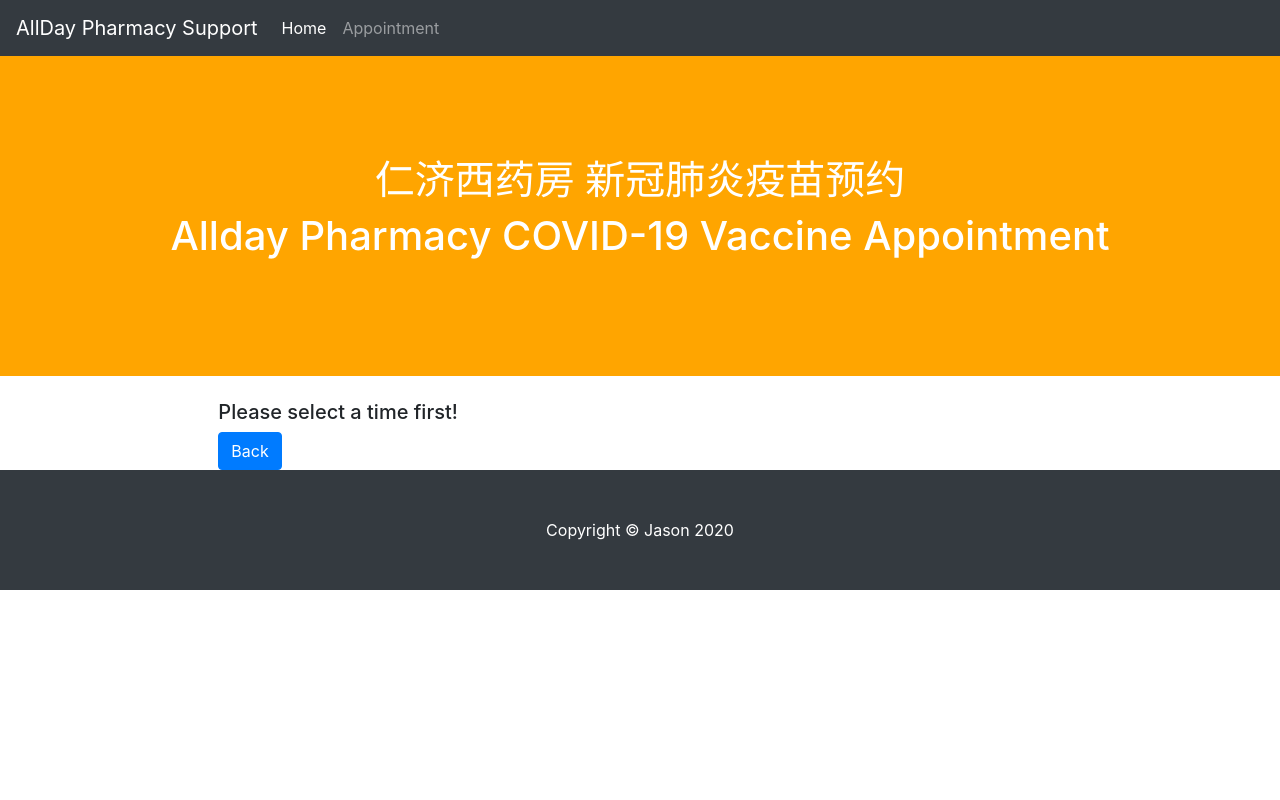
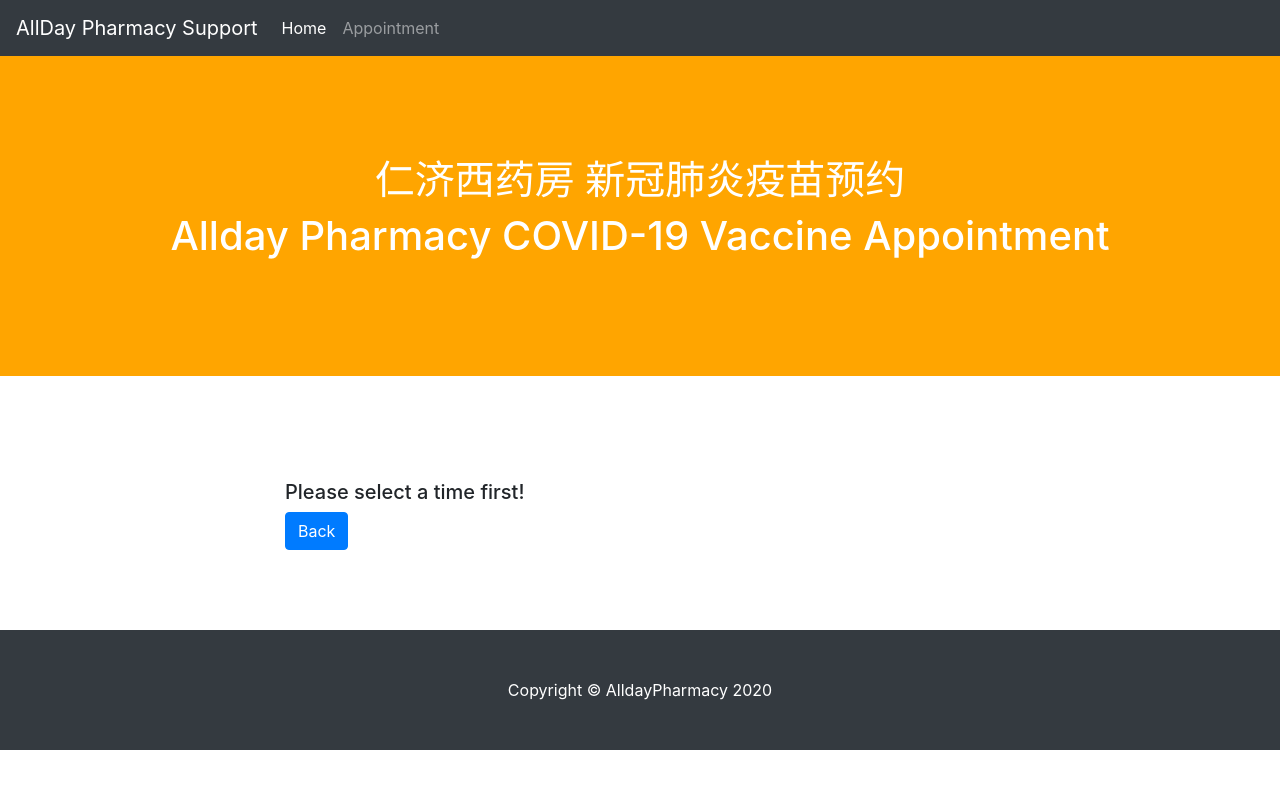
Before and after one commit to Jasonhsu6/django-appointment-vaccine, a Django app: page /confirm/ in a window 1280 px wide. Run offline with Django 3.2, Linux system fonts and the light colour scheme; some libraries are stand-ins or nearby versions.

Commit message:
fixed some UI

```diff
--- a/templates/confirmation.html
+++ b/templates/confirmation.html
@@ -1,6 +1,7 @@
 {% include "header.html" %}
 {% load waitlist_tag %}
-<div class="row">
+<section style="padding:80px 0">
+<div class="container">
     <div class="col-lg-8 mx-auto">
         <br />
         {% if request.session.schedule_date %}
@@ -22,17 +23,20 @@
                 <input type="text" class="form-control" id="last_name" name="last_name">
             </div>
             <div class="form-group">
-                <label for="email">Email: </label>
-                <input type="email" class="form-control" id="email" name="email">
+                <label for="birthday">Date of birth: </label>
+                <input required type="date" class="form-control" id="birthday" name="birthday">
             </div>
             <div class="form-group">
                 <label for="phone">Phone: </label>
                 <input required type="text" class="form-control" id="phone" name="phone">
             </div>
+            <small class="form-text text-muted">Email is optional, but if you provide it, we will send
+                you a confirmation email.</small>
             <div class="form-group">
-                <label for="birthday">Date of birth: </label>
-                <input required type="date" class="form-control" id="birthday" name="birthday">
+                <label for="email">Email: </label>
+                <input type="email" class="form-control" id="email" name="email">
             </div>
+
             <button type="submit" class="btn btn-primary">Submit</button>
         </form>
         {% else %}
@@ -47,4 +51,5 @@
         document.getElementsByName("birthday")[0].setAttribute('max', yesterday.toISOString().split('T')[0]);
     </script>
 </div>
+</section>
 {% include "footer.html" %}
--- a/templates/footer.html
+++ b/templates/footer.html
@@ -1,6 +1,6 @@
 <footer class="py-5 bg-dark">
     <div class="container">
-        <p class="m-0 text-center text-white">Copyright &copy; Jason 2020</p>
+        <p class="m-0 text-center text-white">Copyright &copy; AlldayPharmacy 2020</p>
     </div>
   <!-- /.container -->
 </footer>
--- a/templates/schedule.html
+++ b/templates/schedule.html
@@ -4,7 +4,7 @@
     <title>Schedule an appointment</title>
 
     <section style="padding:80px 0">
-        <div class="row">
+        <div class="container">
             <div class="col-lg-8 mx-auto">
                 <form action="/schedule/" method="post">
                     {% csrf_token %}
```
Also changed, not shown: db.sqlite3, schedule/migrations/0004_delete_waitlist.py (added).
